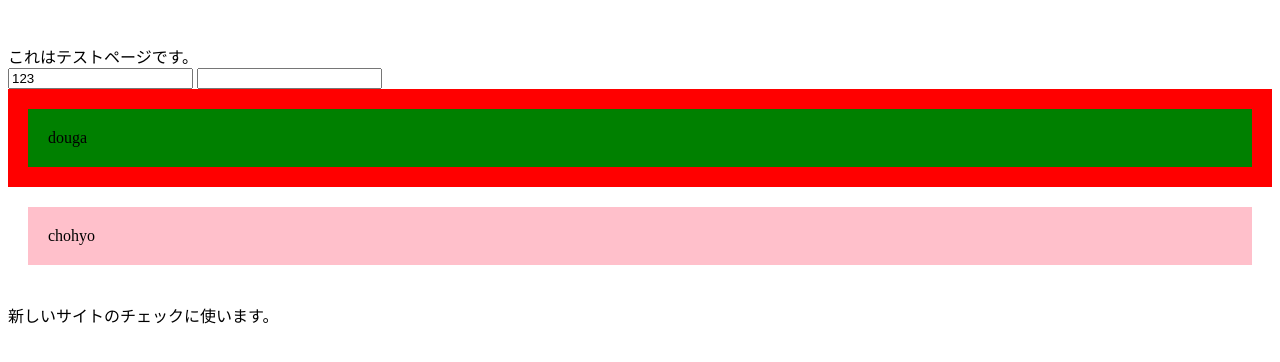
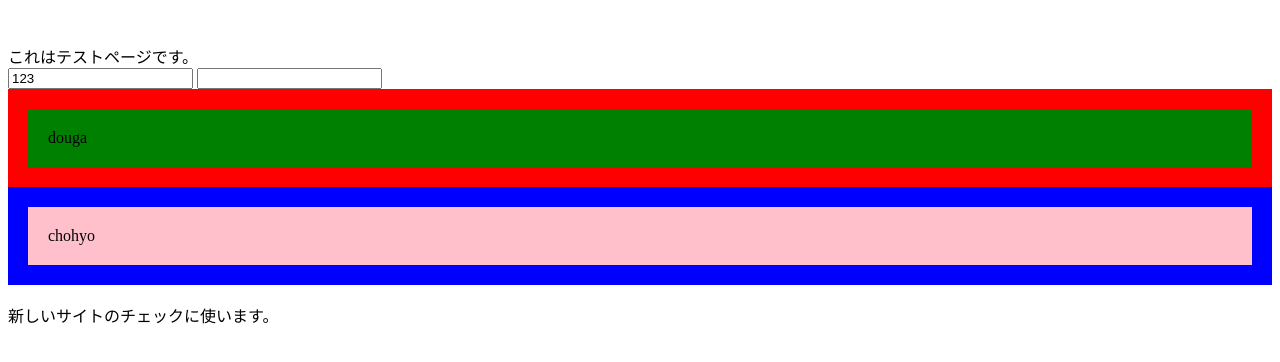
Before and after one commit to yukkujp/github.io, a plain HTML site: page index.html in a window 1280 px wide. Drawn offline with Linux system fonts and the light colour scheme.

Commit message:
Update index.html

```diff
--- a/index.html
+++ b/index.html
@@ -33,7 +33,7 @@ height="0" width="0" style="display:none;visibility:hidden"></iframe></noscript>
   <div id="douga"style="padding:20px;background-color:red">
     <div style="padding:20px;background-color:green">douga</div>
   </div>
-  <div id="chohyo"style="padding:20px;background-color:bule">
+  <div id="chohyo"style="padding:20px;background-color:blue">
     <div style="padding:20px;background-color:pink">chohyo</div>
   </div>
 <br/>
```
